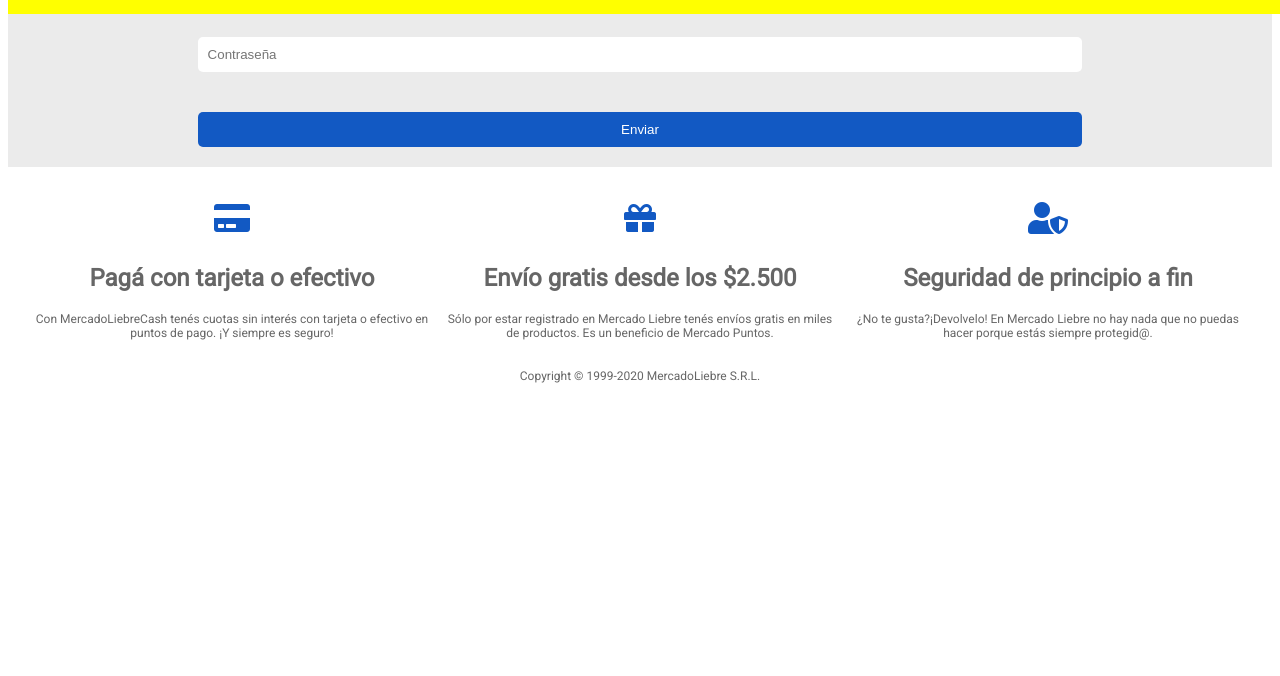
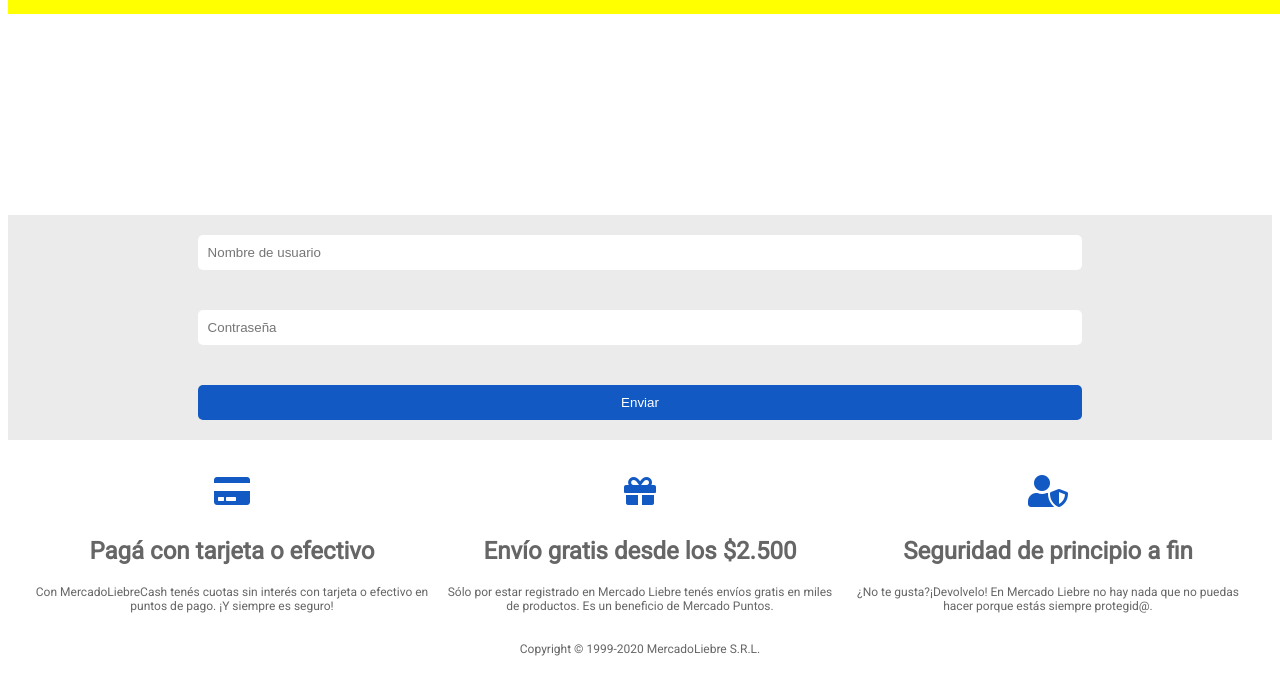
Before and after one commit to agustinadm8/proyecto-agustina-dimarco-ml, a website: page views/login.html in a window 1280 px wide. Shown: the part 183-859 px from the top of the page. Before the commit the page ends 800 px from the top, so only its background shows below. Drawn offline with Linux system fonts and the light colour scheme.

Commit message:
css login

```diff
--- a/public/css/login.css
+++ b/public/css/login.css
@@ -42,6 +42,7 @@
 
 body{
     font-family: 'Roboto', sans-serif;
+    padding-top: 265px;
 }
 
 main{
```
